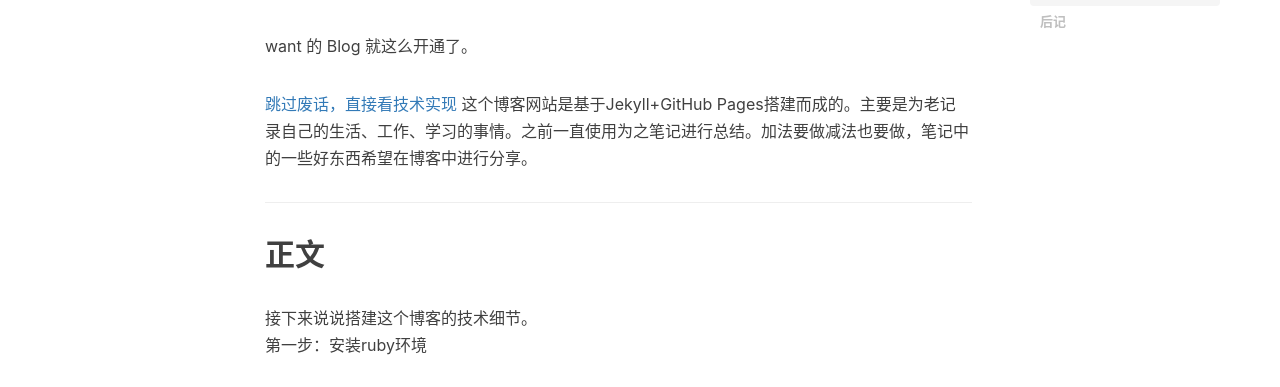
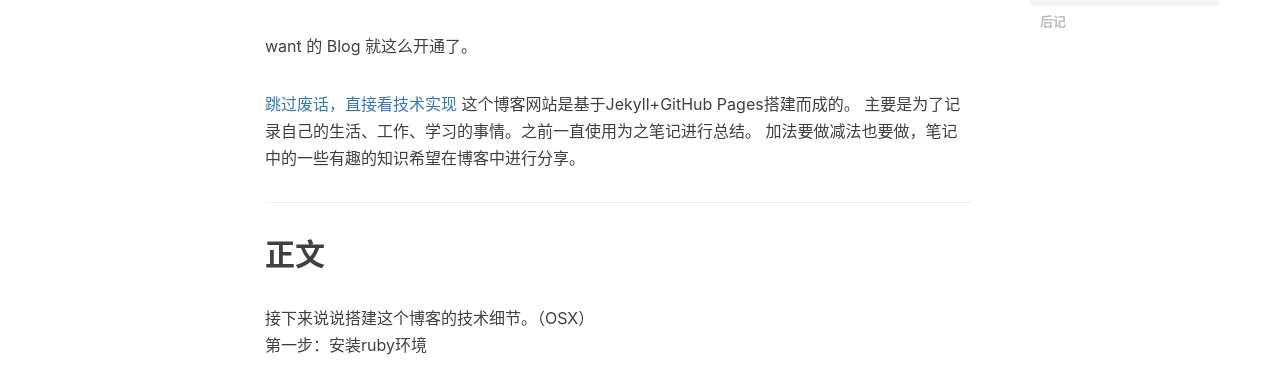
Before and after one commit to WantUzZ/wantuBlog, a Jekyll site: the page built from _posts/2014-01-29-hello-2015.markdown, in a window 1280 px wide. Shown: the part 677-1064 px from the top of the page. Built offline with Jekyll 4.4.1, drawn with Linux system fonts in a browser that asks for light colours; nearby versions of some CDN libraries; comment, search, counter and statistics services are not loaded.

Commit message:
内容修改

````diff
--- a/_posts/2014-01-29-hello-2015.markdown
+++ b/_posts/2014-01-29-hello-2015.markdown
@@ -19,14 +19,16 @@ tags:
 want 的 Blog 就这么开通了。
 
 [跳过废话，直接看技术实现 ](#build)
-这个博客网站是基于Jekyll+GitHub Pages搭建而成的。主要是为老记录自己的生活、工作、学习的事情。之前一直使用为之笔记进行总结。加法要做减法也要做，笔记中的一些好东西希望在博客中进行分享。
+这个博客网站是基于Jekyll+GitHub Pages搭建而成的。
+主要是为了记录自己的生活、工作、学习的事情。之前一直使用为之笔记进行总结。
+加法要做减法也要做，笔记中的一些有趣的知识希望在博客中进行分享。
 
 <p id = "build"></p>
 ---
 
 ## 正文
 
-接下来说说搭建这个博客的技术细节。
+接下来说说搭建这个博客的技术细节。（OSX）
 第一步：安装ruby环境
 ```
 1、安装ruby环境
````
